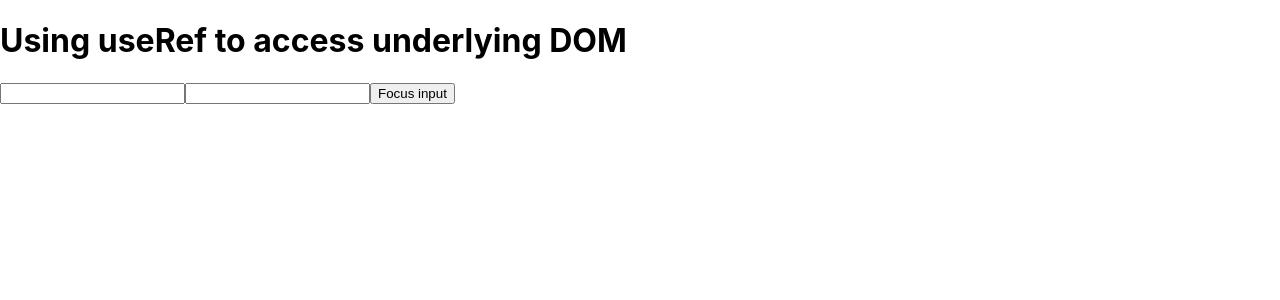
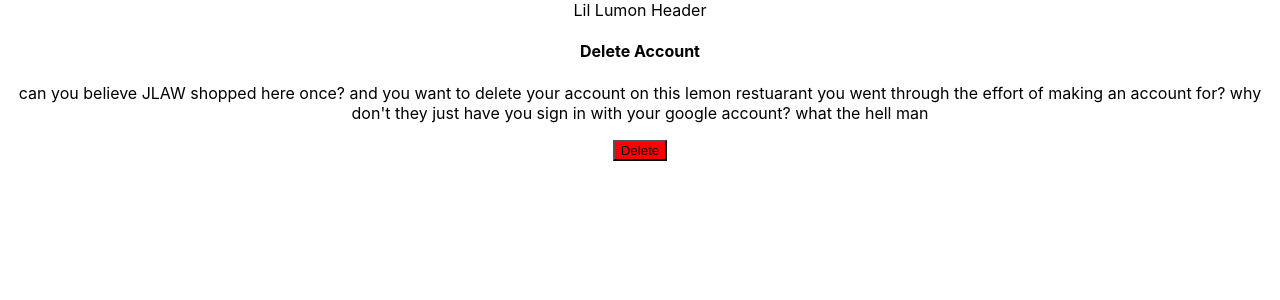
Before and after one commit to jamo89/lumon8, a React (Create React App) app in the folder my-app/: page / in a window 1280 px wide. Shown: the top 300 px of the page. Built offline with nearby package versions, Linux system fonts and the light colour scheme.

Commit message:
it appears that the module i was working on did not mention they were using something like bootstrap which would have leveraged lines 10,11 differently to create a pop up alert..

```diff
--- a/my-app/src/App.js
+++ b/my-app/src/App.js
@@ -1,22 +1,34 @@
-import React from 'react';
 import './App.css';
 
+const Button = ({children, backgroundColor}) =>{
+    return <button style={{ backgroundColor }}>{children}</button>
+};
+
+const Alert = ({children}) =>{
+    return (
+        <>
+        <div className="Overlay"/>
+        <div className="Alert">{children}</div>
+        </>
+    );
+};
+
+const DeleteButton =() => {
+    return <Button backgroundColor="red">Delete</Button>
+};
+
 function App() {
-    const formInputRef = React.useRef(null);
-
-    const focusInput = () => {
-        formInputRef.current.focus();
-    }
-
     return (
-      <>
-          <h1>Using useRef to access underlying DOM</h1>
-          <input ref={formInputRef} type="text"/>
-          <input type="text"/>
-          <button onClick={focusInput}>
-              Focus input
-          </button>
-      </>
+        <div className="App">
+            <header>Lil Lumon Header</header>
+            <Alert>
+                <h4>Delete Account</h4>
+                <p>
+                    can you believe JLAW shopped here once? and you want to delete your account on this lemon restuarant you went through the effort of making an account for? why don't they just have you sign in with your google account? what the hell man
+                </p>
+                <DeleteButton />
+            </Alert>
+        </div>
     );
 }
 
```
